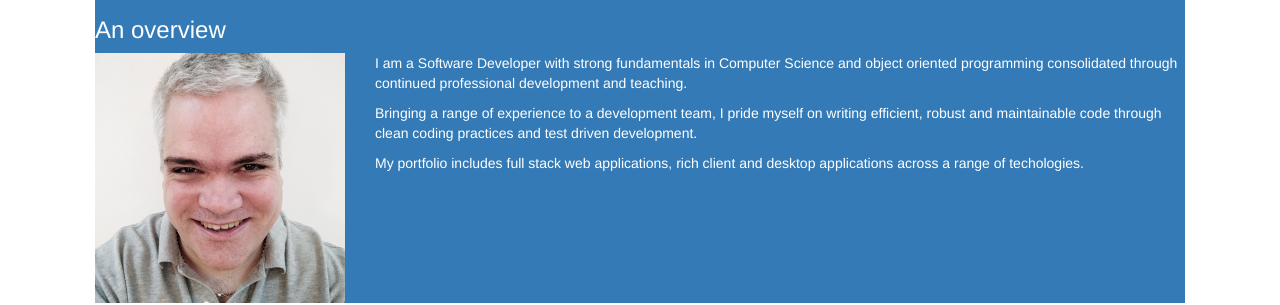
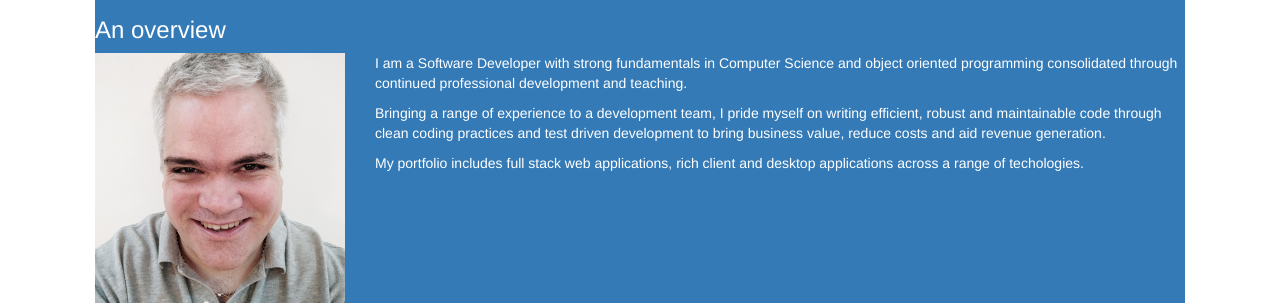
Before and after one commit to appliedfunctor/bitnybbler, a website: page source/index.htm in a window 1280 px wide. Shown: the part 63-368 px from the top of the page. Drawn offline with nearby package versions, Linux system fonts and the light colour scheme; files that its build step writes are made by us from their sources; files whose address does not match are found by name.

Commit message:
Altered about me text

```diff
--- a/source/index.htm
+++ b/source/index.htm
@@ -78,7 +78,7 @@
           I am a Software Developer with strong fundamentals in Computer Science and object oriented programming consolidated through continued professional development and teaching.
         </p>
         <p>
-          Bringing a range of experience to a development team, I pride myself on writing efficient, robust and maintainable code through clean coding practices and test driven development.
+          Bringing a range of experience to a development team, I pride myself on writing efficient, robust and maintainable code through clean coding practices and test driven development to bring business value, reduce costs and aid revenue generation.
         </p>
 
           <p>My portfolio includes full stack web applications, rich client and desktop applications across a range of techologies.
```
Also changed, not shown: upload/index.htm (+1 -1 lines).
